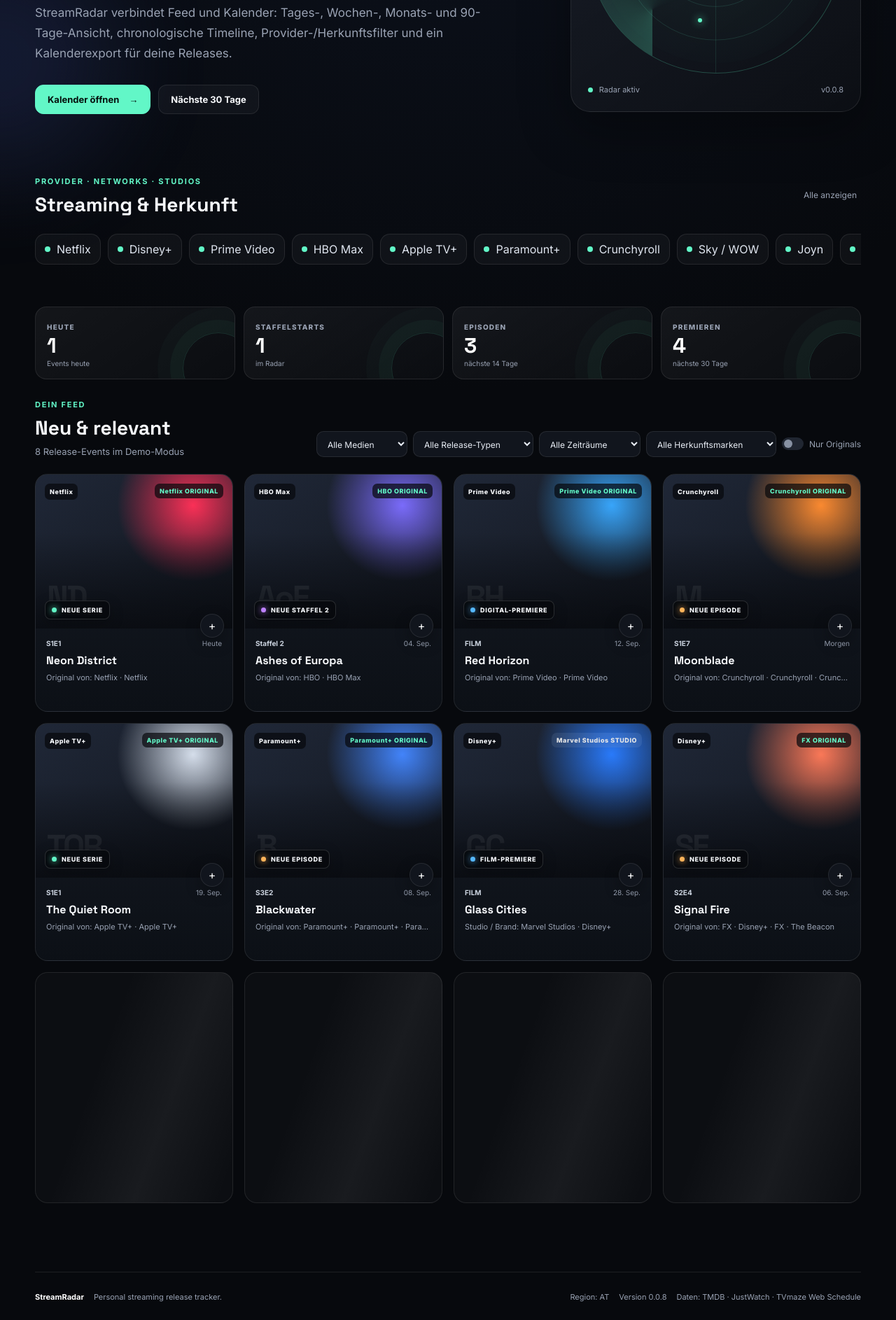
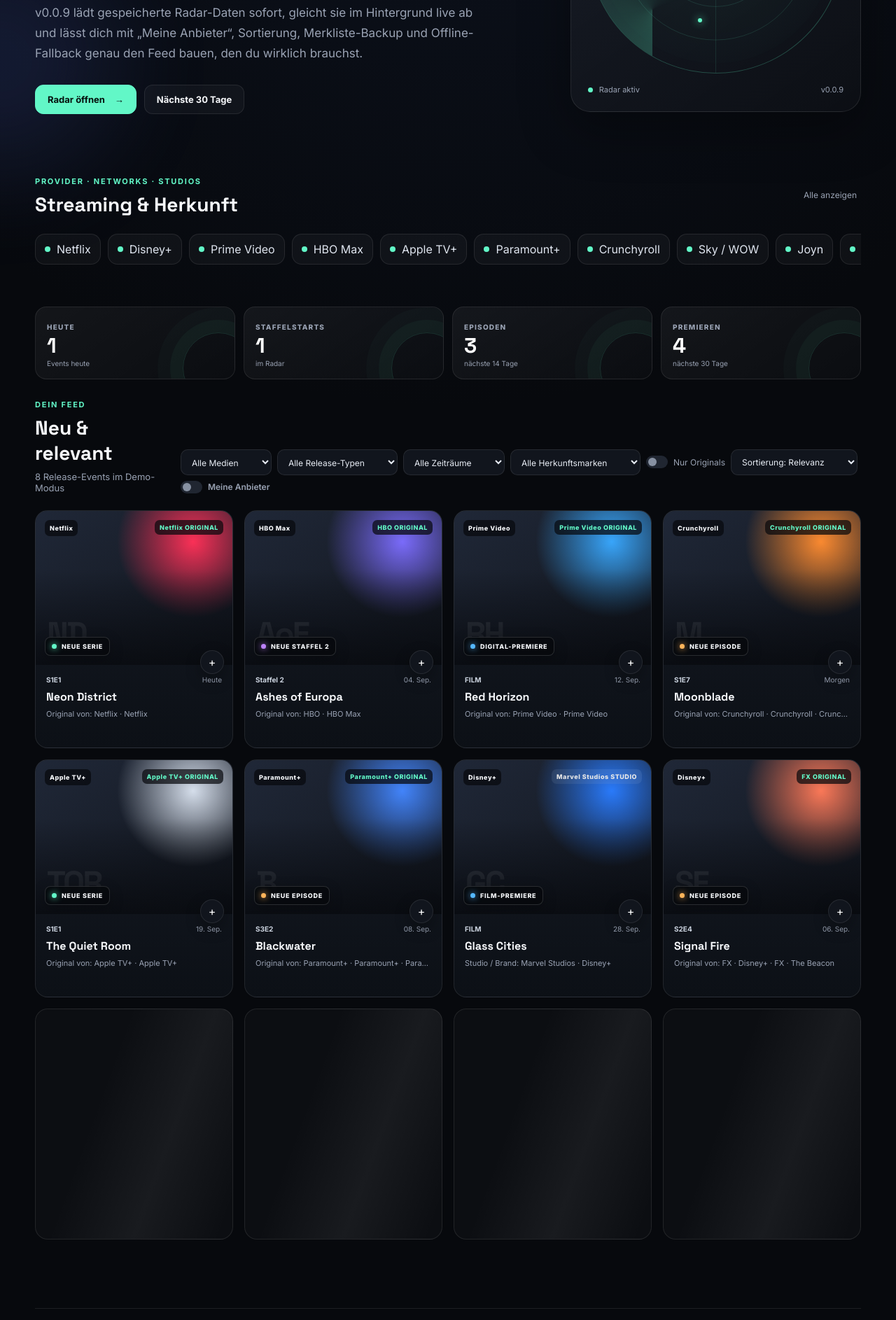
Before and after one commit to Homiiboy/StreamRadar, a plain HTML site: page index.html in a window 1280 px wide. Shown: the part 474-2360 px from the top of the page at 70% size. Drawn offline with Linux system fonts and the light colour scheme.

Commit message:
feat: expose v0.0.9 personalization and stability UI

```diff
--- a/index.html
+++ b/index.html
@@ -4,7 +4,7 @@
   <meta charset="UTF-8" />
   <meta name="viewport" content="width=device-width, initial-scale=1.0" />
   <meta name="theme-color" content="#07090d" />
-  <meta name="description" content="StreamRadar – Release-Kalender, Timeline und Radar für Filme, Serien, Staffeln und Episoden." />
+  <meta name="description" content="StreamRadar – Release-Kalender, Timeline und persönlicher Radar für Filme, Serien, Staffeln und Episoden." />
   <title>StreamRadar · Release Radar</title>
   <link rel="preconnect" href="https://fonts.googleapis.com" />
   <link rel="preconnect" href="https://fonts.gstatic.com" crossorigin />
@@ -17,6 +17,7 @@
   <link rel="stylesheet" href="v006.css" />
   <link rel="stylesheet" href="v007.css" />
   <link rel="stylesheet" href="v008.css" />
+  <link rel="stylesheet" href="v009.css" />
 </head>
 <body>
   <div class="ambient ambient-one"></div><div class="ambient ambient-two"></div>
@@ -36,8 +37,8 @@
   <div class="data-status-wrap"><div class="shell data-status" id="dataStatus" data-state="demo"><span class="status-dot"></span><strong id="dataStatusLabel">Demo-Modus</strong><span id="dataStatusText">TMDB noch nicht verbunden.</span><button id="statusAction" class="text-button">TMDB verbinden</button></div></div>
 
   <main>
-    <section class="hero shell"><div class="hero-copy"><div class="eyebrow"><span class="live-dot"></span> RELEASE CALENDAR · ÖSTERREICH</div><h1>Alles auf dem Radar.<br /><span>Jetzt nach Datum.</span></h1><p>StreamRadar verbindet Feed und Kalender: Tages-, Wochen-, Monats- und 90-Tage-Ansicht, chronologische Timeline, Provider-/Herkunftsfilter und ein Kalenderexport für deine Releases.</p><div class="hero-actions"><button class="primary-button" data-jump="releases">Kalender öffnen <span>→</span></button><button class="ghost-button" id="showUpcoming">Nächste 30 Tage</button></div></div>
-      <div class="radar-card" aria-label="StreamRadar Übersicht"><div class="radar-grid"><span class="ring ring-1"></span><span class="ring ring-2"></span><span class="ring ring-3"></span><span class="cross x"></span><span class="cross y"></span><span class="sweep"></span><span class="blip b1"></span><span class="blip b2"></span><span class="blip b3"></span><span class="blip b4"></span><div class="radar-center"><strong id="heroReleaseCount">0</strong><small>EVENTS</small></div></div><div class="radar-footer"><span><i></i> <span id="radarState">Radar aktiv</span></span><span>v0.0.8</span></div></div>
+    <section class="hero shell"><div class="hero-copy"><div class="eyebrow"><span class="live-dot"></span> STABILITY & PERSONALIZATION · ÖSTERREICH</div><h1>Schneller. Persönlicher.<br /><span>Stabiler.</span></h1><p>v0.0.9 lädt gespeicherte Radar-Daten sofort, gleicht sie im Hintergrund live ab und lässt dich mit „Meine Anbieter“, Sortierung, Merkliste-Backup und Offline-Fallback genau den Feed bauen, den du wirklich brauchst.</p><div class="hero-actions"><button class="primary-button" data-jump="releases">Radar öffnen <span>→</span></button><button class="ghost-button" id="showUpcoming">Nächste 30 Tage</button></div></div>
+      <div class="radar-card" aria-label="StreamRadar Übersicht"><div class="radar-grid"><span class="ring ring-1"></span><span class="ring ring-2"></span><span class="ring ring-3"></span><span class="cross x"></span><span class="cross y"></span><span class="sweep"></span><span class="blip b1"></span><span class="blip b2"></span><span class="blip b3"></span><span class="blip b4"></span><div class="radar-center"><strong id="heroReleaseCount">0</strong><small>EVENTS</small></div></div><div class="radar-footer"><span><i></i> <span id="radarState">Radar aktiv</span></span><span>v0.0.9</span></div></div>
     </section>
 
     <section class="shell services-section" aria-labelledby="servicesTitle"><div class="section-heading compact"><div><span class="section-kicker">PROVIDER · NETWORKS · STUDIOS</span><h2 id="servicesTitle">Streaming & Herkunft</h2></div><button class="text-button" id="resetServices">Alle anzeigen</button></div><div class="service-strip" id="serviceStrip" aria-label="Streaming-Anbieter und Herkunftsmarken filtern"></div></section>
@@ -67,11 +68,11 @@
     </section>
   </main>
 
-  <footer class="shell footer"><div><strong>StreamRadar</strong><span>Personal streaming release tracker.</span></div><div class="footer-meta"><span>Region: AT</span><span>Version 0.0.8</span><span>Daten: TMDB · JustWatch · TVmaze Web Schedule</span></div></footer>
+  <footer class="shell footer"><div><strong>StreamRadar</strong><span>Personal streaming release tracker.</span></div><div class="footer-meta"><span>Region: AT</span><span>Version 0.0.9</span><span>Daten: TMDB · JustWatch · TVmaze Web Schedule</span></div></footer>
 
   <dialog id="detailDialog" class="detail-dialog"><button class="dialog-close" id="dialogClose" aria-label="Detailansicht schließen">×</button><div id="dialogContent"></div></dialog>
-  <dialog id="settingsDialog" class="settings-dialog"><button class="dialog-close" id="settingsClose" aria-label="Einstellungen schließen">×</button><div class="settings-content"><span class="section-kicker">DATENQUELLE</span><h2>TMDB verbinden</h2><p>Trage deinen <strong>API Read Access Token</strong> von TMDB ein. Er wird ausschließlich in deinem Browser gespeichert und niemals in dieses GitHub-Repository geschrieben.</p><label class="token-field"><span>API Read Access Token</span><input type="password" id="tmdbToken" placeholder="eyJhbGciOiJIUzI1NiJ9…" autocomplete="off" spellcheck="false" /></label><div class="settings-status" id="settingsStatus">Noch nicht verbunden.</div><div class="settings-actions"><button class="primary-button" id="saveToken">Verbinden & laden</button><button class="ghost-button" id="clearToken">Token entfernen</button></div><div class="settings-note"><strong>v0.0.8:</strong> Der Release-Kalender bietet Tag, Woche, Monat und 90 Tage, eine chronologische Timeline, Merkliste-only-Ansicht und einen iCalendar-Export. Die Origin Intelligence aus v0.0.7 bleibt aktiv.</div></div></dialog>
+  <dialog id="settingsDialog" class="settings-dialog"><button class="dialog-close" id="settingsClose" aria-label="Einstellungen schließen">×</button><div class="settings-content"><span class="section-kicker">DATENQUELLE</span><h2>TMDB verbinden</h2><p>Trage deinen <strong>API Read Access Token</strong> von TMDB ein. Er wird ausschließlich in deinem Browser gespeichert und niemals in dieses GitHub-Repository geschrieben.</p><label class="token-field"><span>API Read Access Token</span><input type="password" id="tmdbToken" placeholder="eyJhbGciOiJIUzI1NiJ9…" autocomplete="off" spellcheck="false" /></label><div class="settings-status" id="settingsStatus">Noch nicht verbunden.</div><div class="settings-actions"><button class="primary-button" id="saveToken">Verbinden & laden</button><button class="ghost-button" id="clearToken">Token entfernen</button></div><div class="settings-note"><strong>v0.0.9:</strong> StreamRadar verwendet einen lokalen 6-Stunden-Radar-Cache mit stale-while-revalidate, Offline-Fallback, persistenter Sortierung, persönlichen Anbietern sowie Merkliste-Backup/-Import. Die Kalender- und Origin-Intelligence-Funktionen bleiben vollständig erhalten.</div></div></dialog>
 
-  <script src="original-overrides.js" defer></script><script src="tmdb.js" defer></script><script src="tvmaze.js" defer></script><script src="app.js" defer></script><script src="calendar.js" defer></script>
+  <script src="original-overrides.js" defer></script><script src="tmdb.js" defer></script><script src="tvmaze.js" defer></script><script src="app.js" defer></script><script src="calendar.js" defer></script><script src="stability.js" defer></script>
 </body>
 </html>
```
